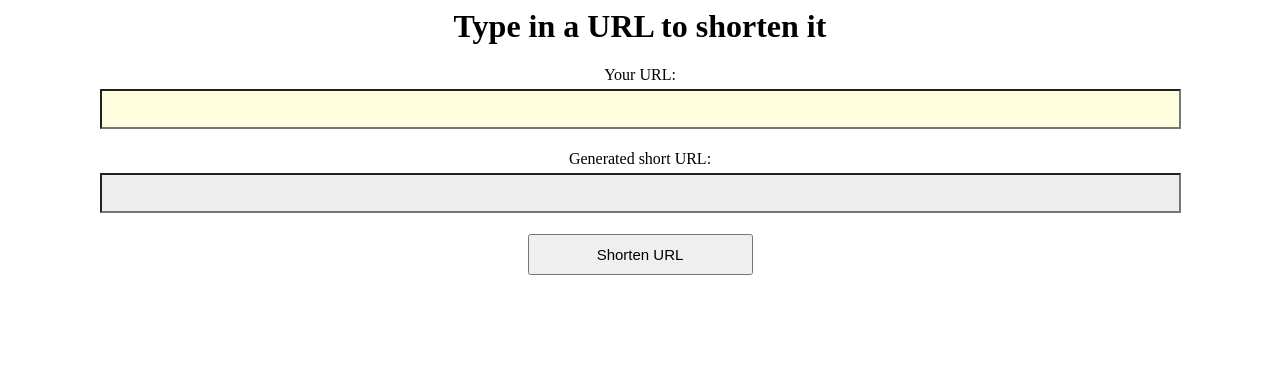
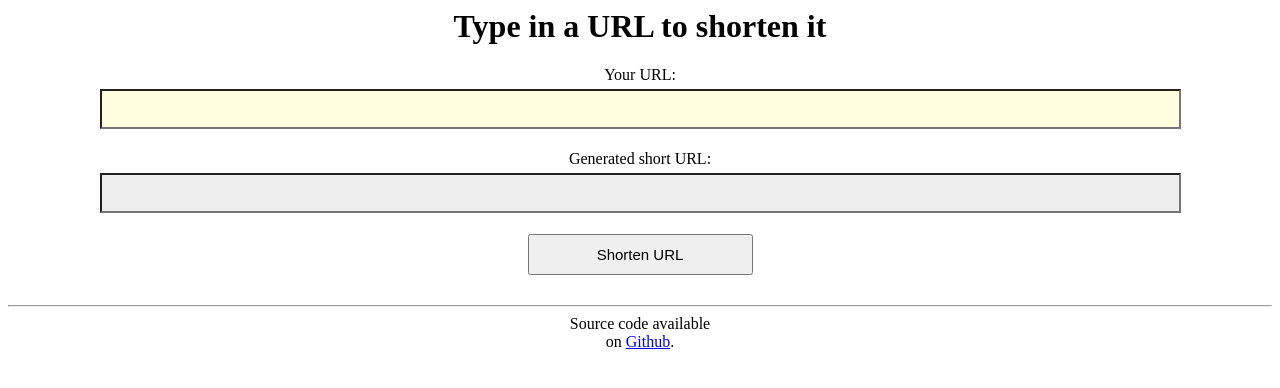
Before and after one commit to syedrakib/shorturl-django, a Django app: page / in a window 1280 px wide. Shown: the top 388 px of the page. Run offline with Django 3.2, Linux system fonts and the light colour scheme.

Commit message:
Add github link to URL shortener form HTML
And minor repositioning of CSS

```diff
--- a/templates/shortener_form.html
+++ b/templates/shortener_form.html
@@ -2,6 +2,12 @@
 	<head>
 		<title>Shorten URL</title>
 		<style>
+			button{
+				padding: 10px;
+				width: 225px;
+				font-size: 15;
+				display: block;
+			}
 			#error_block{
 				background-color: #f00;
 				color: #fff;
@@ -23,12 +29,6 @@
 			}
 			input[name="short_url"]{
 				background-color: #eee;
-			}
-			button{
-				padding: 10px;
-				width: 225px;
-				font-size: 15;
-				display: block;
 			}
 		</style>
 		<meta name="viewport" content="width=device-width, initial-scale=1">
@@ -76,6 +76,14 @@
 					{% endif %}
 				</p>
 			</form>
+			<hr style="margin-top:30px;" />
+			<div>
+				Source code available<br />
+				on <a
+					href="https://github.com/syedrakib/shorturl-django"
+					target="_blank"
+				>Github</a>.
+			</div>
 		</center>
 	</body>
 </html>
```
